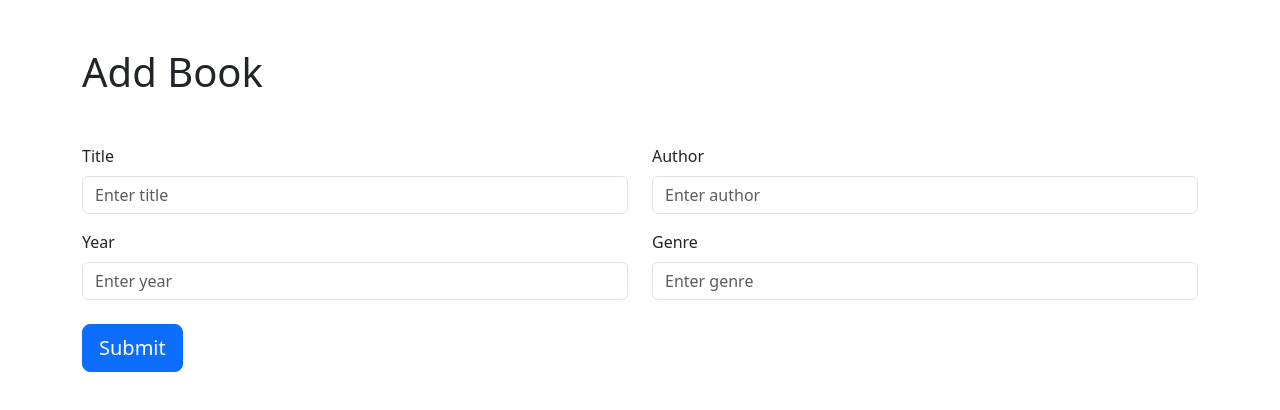
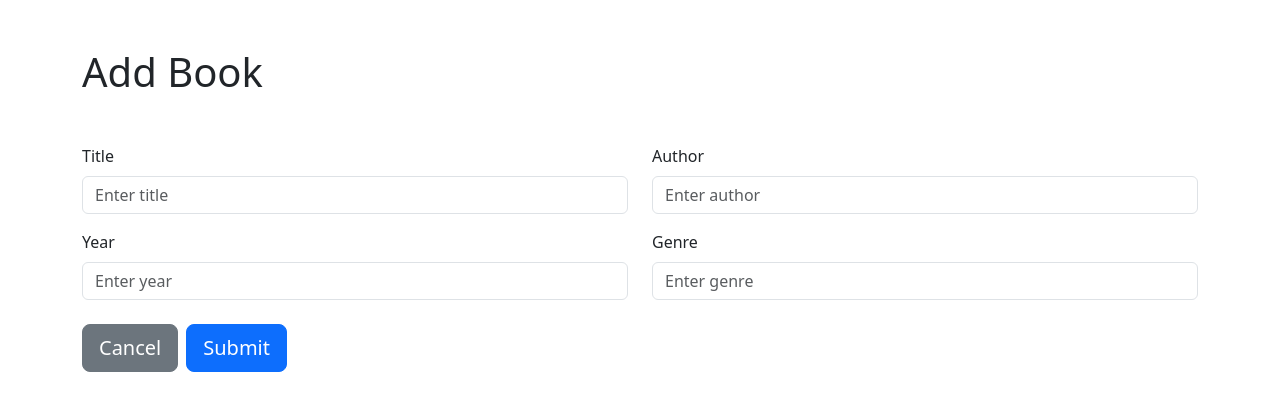
Before and after one commit to summerjoyyoung/library-visa-design-engineer, a React (Vite) app in the folder client/library-manager/: page /add-book in a window 1280 px wide. Shown: the top 410 px of the page. Built offline with nearby package versions, Linux system fonts and the light colour scheme.

Commit message:
Adds cancel button to forms

```diff
--- a/client/library-manager/src/components/shared/bookForm.tsx
+++ b/client/library-manager/src/components/shared/bookForm.tsx
@@ -2,6 +2,7 @@ import { Formik, FormikHelpers } from "formik";
 import { Book } from "../../../../../types";
 import { Button, Col, Form, Row } from "react-bootstrap";
 import * as yup from "yup";
+import { useNavigate } from "react-router-dom";
 
 type BookFormProps = {
     formContent?: Book;
@@ -17,6 +18,8 @@ function BookForm({ formContent, onSubmit }: BookFormProps) {
         year: yup.string().required(),
         genre: yup.string().required(),
     });
+
+    const navigate = useNavigate();
 
     return (
         <Formik
@@ -95,6 +98,7 @@ function BookForm({ formContent, onSubmit }: BookFormProps) {
                             </Form.Control.Feedback>
                         </Form.Group>
                     </Row>
+                    <Button className="me-2 mt-2" size="lg" variant="secondary" type="button" onClick={() => navigate("/")}>Cancel</Button>
                     <Button className="mt-2" size="lg" variant="primary" type="submit">Submit</Button>
                 </Form>
             )}
```
